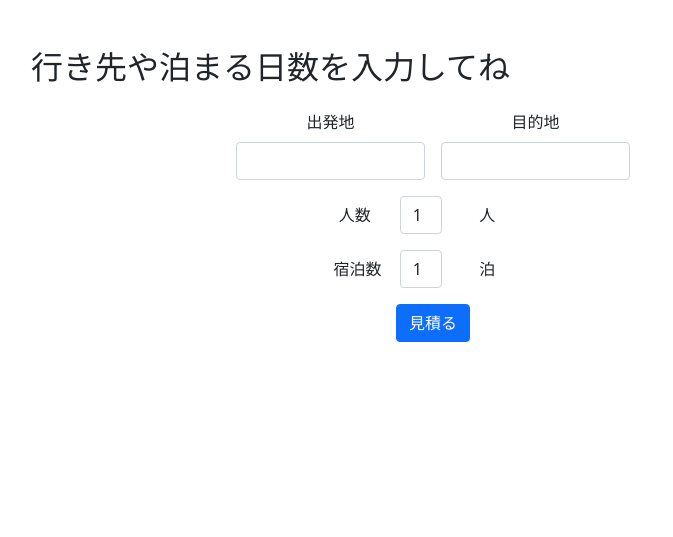
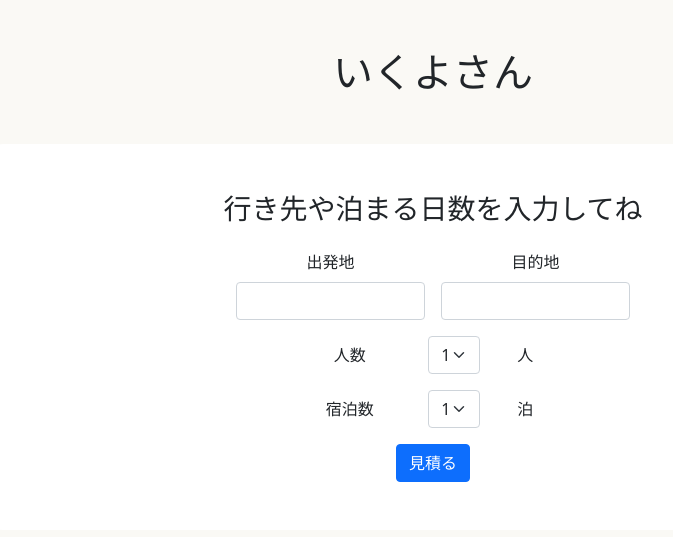
Before and after one commit to yoshi47/cs50FinalProject, a Flask app: page / in a window 1280 px wide. Shown: the top 537 px of the page, without its empty margins (207-880 px from the left). Run offline with Flask 2, Linux system fonts and the light colour scheme.

Commit message:
update:見た目

```diff
--- a/app.py
+++ b/app.py
@@ -38,4 +38,4 @@ def home():  # put application's code here
 
 
 if __name__ == '__main__':
-  app.run()
+  app.run(debug=True)
--- a/static/styles.css
+++ b/static/styles.css
@@ -1,28 +1,14 @@
-/*main .form-control*/
-/*{*/
-/*    !* Center form controls *!*/
-/*    display: inline-block;*/
+body {
+    background-color: #faf9f5;
+}
 
-/*    !* Override Bootstrap's 100% width for form controls *!*/
-/*    width: auto;*/
-/*}*/
+main {
+    /*margin-top: 50px;*/
+    background-color: #ffffff;
+    border-radius: 20px;
+}
 
-/*main .h2*/
-/*{*/
-/*    text-align: center;*/
-/*}*/
-
-/*main*/
-/*{*/
-/*    !* Scroll horizontally as needed *!*/
-/*    overflow-x: auto;*/
-
-/*    !* Center contents *!*/
-/*    text-align: center;*/
-/*}*/
-
-label
-{
+label {
     white-space: nowrap;
 }
 
@@ -31,3 +17,8 @@ margin-right: auto;
 margin-left: auto;
 max-width: 900px;
 }
+
+.form-control {
+    white-space: nowrap;
+    z-index: 1000;
+}
--- a/templates/base.html
+++ b/templates/base.html
@@ -10,9 +10,12 @@
 
     <link rel="stylesheet" href="/static/styles.css">
 
-    <title>簡単見積もり {% block title %}{% endblock %}</title>
+    <title>いくよさん {% block title %}{% endblock %}</title>
   </head>
   <body>
+    <div>
+      <h1 class="text-center mt-5 mb-5">いくよさん</h1>
+    </div>
     <main class="container-fluid p-5">
         {% block main %}{% endblock %}
     </main>
@@ -20,4 +23,8 @@
     <script src="https://cdn.jsdelivr.net/npm/bootstrap@5.0.0-beta1/dist/js/bootstrap.bundle.min.js" integrity="sha384-ygbV9kiqUc6oa4msXn9868pTtWMgiQaeYH7/t7LECLbyPA2x65Kgf80OJFdroafW" crossorigin="anonymous"></script>
 
   </body>
+
+  <footer class="small text-center text-muted p-1">
+
+  </footer>
 </html>
--- a/templates/form.html
+++ b/templates/form.html
@@ -5,7 +5,7 @@
 {% endblock %}
 
 {% block main %}
-  <h2 class="mb-4">行き先や泊まる日数を入力してね</h2>
+  <h3 class="text-center mb-4">行き先や泊まる日数を入力してね</h3>
 
   <form action="/" method="post">
     {#    出発地の入力#}
@@ -22,9 +22,9 @@
       </div>
 
       <div class="form-group row mt-3 justify-content-center">
-        <label for="people" class="col-1 col-form-label">人数</label>
-        <div class="col-1">
-          <select name="people" class="form-control" id="people">
+        <label for="people" class="col-2 col-form-label">人数</label>
+        <div class="col-auto">
+          <select name="people" class="form-select" id="people">
             <option value="1">1</option>
             <option value="2">2</option>
             <option value="3">3</option>
@@ -39,9 +39,9 @@
       </div>
 
       <div class="form-group row mt-3 justify-content-center">
-        <label for="days" class="col-1 col-form-label">宿泊数</label>
-        <div class="col-1">
-          <select name="days" class="form-control" id="days">
+        <label for="days" class="col-2 col-form-label">宿泊数</label>
+        <div class="col-auto">
+          <select name="days" class="form-select" id="days">
             <option value="1">1</option>
             <option value="2">2</option>
             <option value="3">3</option>
--- a/templates/result.html
+++ b/templates/result.html
@@ -6,6 +6,8 @@
 
 {% block main %}
 
-  <h3 class="mb-2 text-center">{{ info['start'] }}から{{ info['goal'] }}へ{{ info['people'] }}人で{{ info['days'] }}泊は</h3>
-  <h2 class="mb-4 text-center">およそ{{ info['result'] }}円かかります</h2>
+  <h3 class="mt-3 mb-3 text-center">{{ info['start'] }}から{{ info['goal'] }}へ{{ info['people'] }}人で{{ info['days'] }}泊は</h3>
+  <h3 class="mb-4 text-center">およそ "<span class="font-weight-bold">{{ info['result'] }}円</span>" かかります</h3>
+
+  <p class="text-center pt-4"><a href="/">前の画面に戻る</a></p>
 {% endblock %}
```
